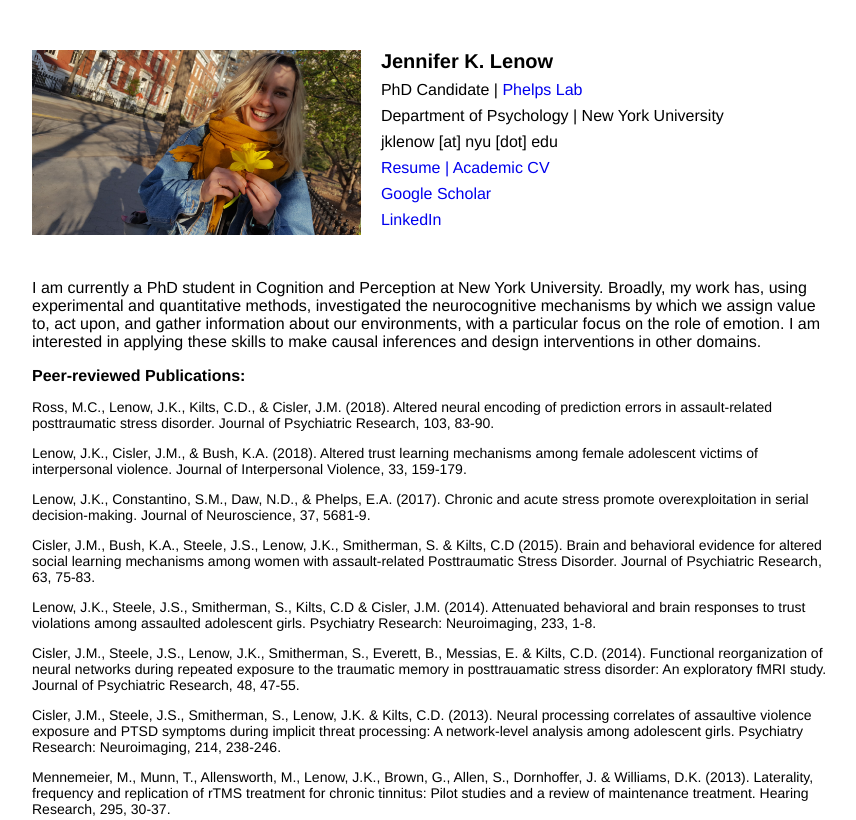
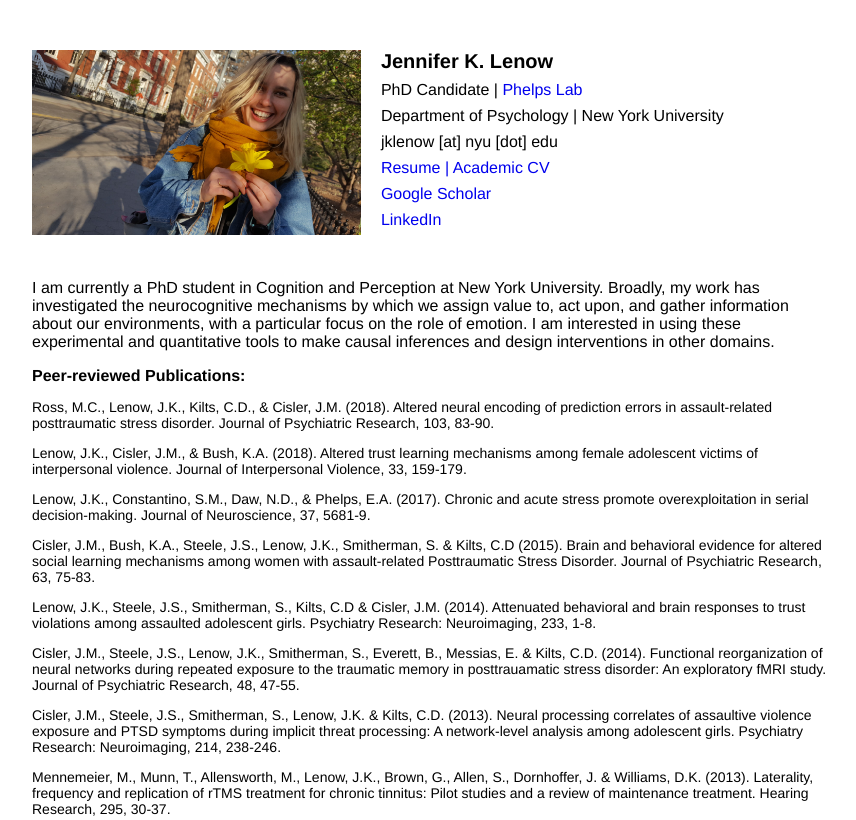
Before and after one commit to jklenow/jklenow.github.io, a plain HTML site: page index.html in a window 1280 px wide. Shown: the top 820 px of the page, without its empty margins (208-1064 px from the left). Drawn offline with Linux system fonts and the light colour scheme.

Commit message:
with updated bio, small change, 6/17

```diff
--- a/index.html
+++ b/index.html
@@ -32,7 +32,7 @@
 
   </div>
   <div id="main-frame">
-    <p>I am currently a PhD student in Cognition and Perception at New York University. Broadly, my work has, using experimental and quantitative methods, investigated the neurocognitive mechanisms by which we assign value to, act upon, and gather information about our environments, with a particular focus on the role of emotion. I am interested in applying these skills to make causal inferences and design interventions in other domains.</p>
+    <p>I am currently a PhD student in Cognition and Perception at New York University. Broadly, my work has investigated the neurocognitive mechanisms by which we assign value to, act upon, and gather information about our environments, with a particular focus on the role of emotion. I am interested in using these experimental and quantitative tools to make causal inferences and design interventions in other domains.</p>
 
     <h2>Peer-reviewed Publications:</h2>
     <p class="pubs">Ross, M.C., Lenow, J.K., Kilts, C.D., & Cisler, J.M. (2018). Altered neural encoding of prediction errors in assault-related posttraumatic stress disorder. Journal of Psychiatric Research, 103, 83-90. </p>
```
